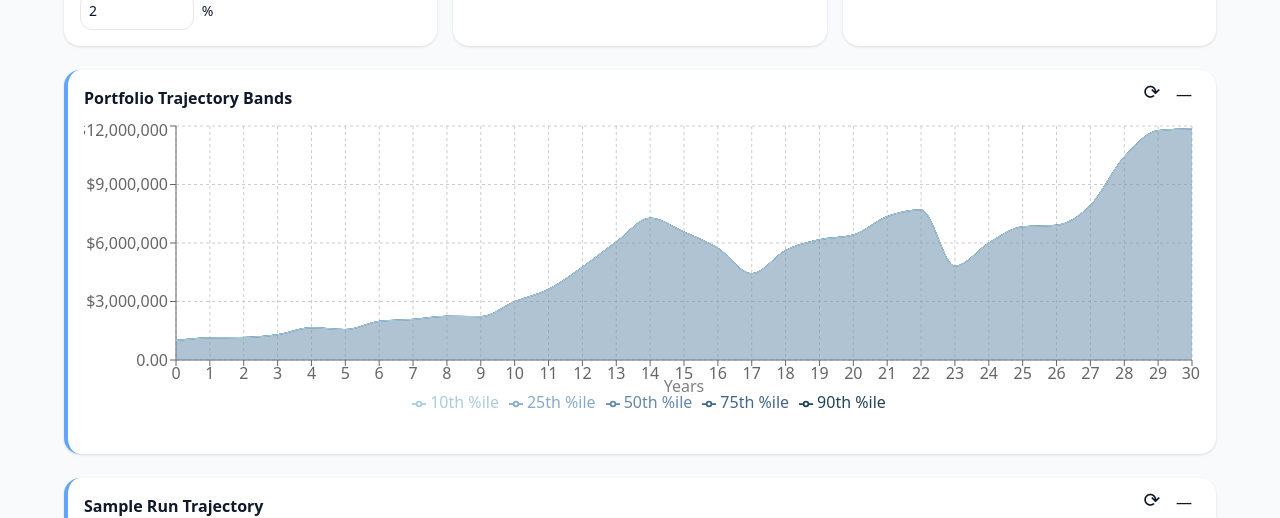
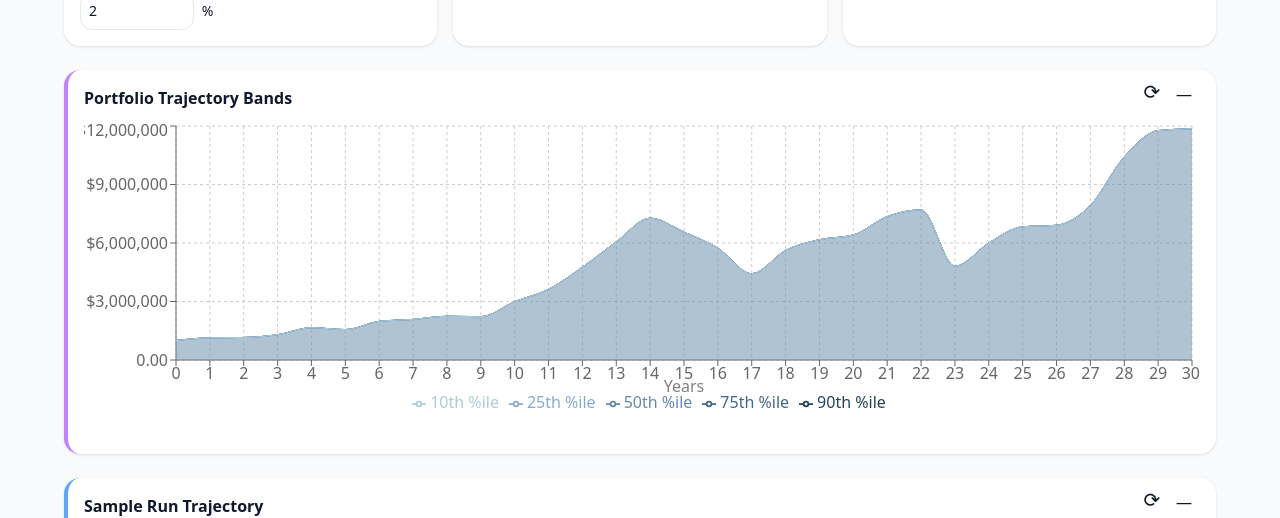
Before and after one commit to GodsMoon/bucket-retirement-calculator, a React (Vite) app: page / in a window 1280 px wide. Shown: the part 645-1163 px from the top of the page. Built offline with nearby package versions, Linux system fonts and the light colour scheme.

Commit message:
Give trajectory bands charts a distinct color

```diff
--- a/src/chartColors.ts
+++ b/src/chartColors.ts
@@ -3,10 +3,14 @@ export interface ChartColorClasses {
   chip: string;
 }
 
-const categories: Record<'trajectory' | 'asset-allocation', ChartColorClasses> = {
+const categories: Record<'trajectory' | 'trajectory-bands' | 'asset-allocation', ChartColorClasses> = {
   trajectory: {
     chart: 'border-blue-400 dark:border-blue-600',
     chip: 'bg-blue-100 dark:bg-blue-900 text-blue-800 dark:text-blue-200',
+  },
+  'trajectory-bands': {
+    chart: 'border-purple-400 dark:border-purple-600',
+    chip: 'bg-purple-100 dark:bg-purple-900 text-purple-800 dark:text-purple-200',
   },
   'asset-allocation': {
     chart: 'border-green-400 dark:border-green-600',
@@ -15,5 +19,9 @@ const categories: Record<'trajectory' | 'asset-allocation', ChartColorClasses> =
 };
 
 export function getChartColor(id: string): ChartColorClasses {
-  return id.includes('asset-allocation') ? categories['asset-allocation'] : categories.trajectory;
+  if (id.includes('asset-allocation')) return categories['asset-allocation'];
+  if (id.endsWith('-trajectory') && !id.includes('sample') && !id.includes('median')) {
+    return categories['trajectory-bands'];
+  }
+  return categories.trajectory;
 }
```
